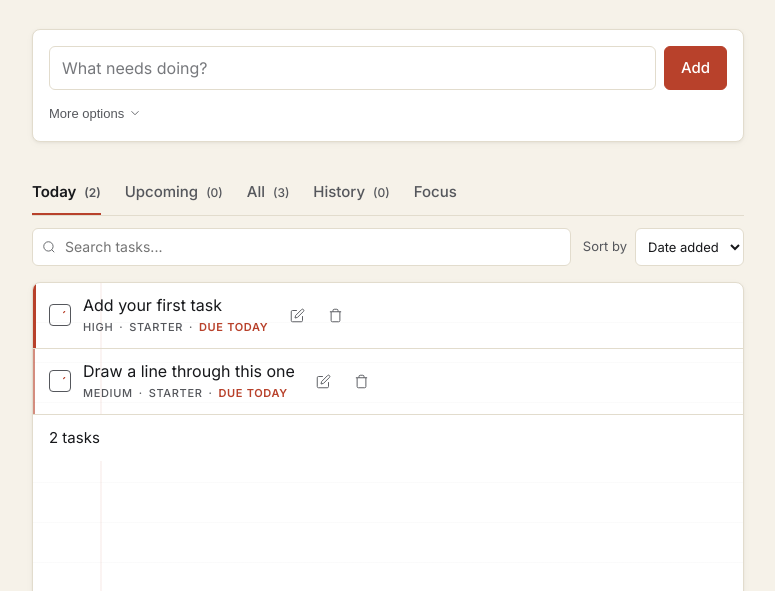
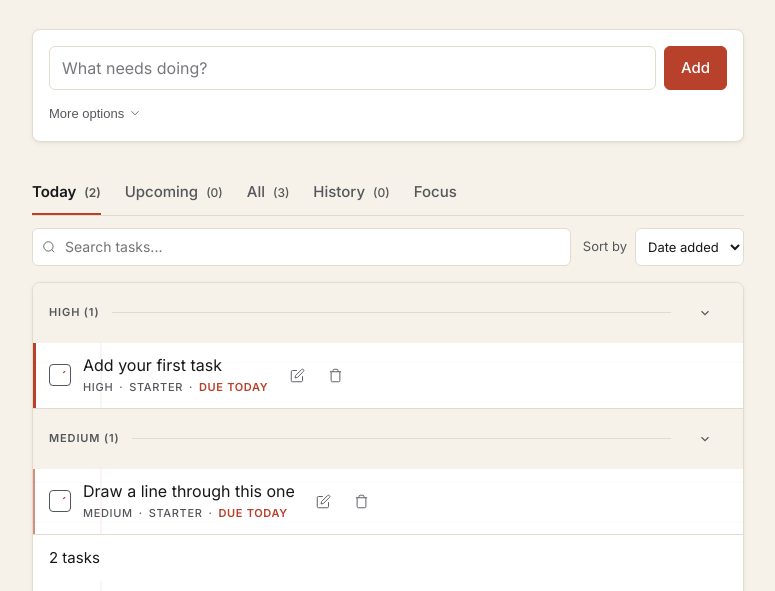
Before and after one commit to dkayush7373/InkLine, a website: page index.html in a window 1280 px wide. Shown: the part 209-800 px from the top of the page, without its empty margins (252-1027 px from the left). Drawn offline with Linux system fonts and the light colour scheme.

Commit message:
feat(sections): priority sections with collapsible headers and reordering

```diff
--- a/app.js
+++ b/app.js
@@ -37,7 +37,8 @@
     searchQuery: '',
     sortBy: 'created', // 'created' | 'due' | 'priority' | 'manual'
     prefs: {
-      theme: 'system' // 'light' | 'dark' | 'system'
+      theme: 'system', // 'light' | 'dark' | 'system'
+      collapsedSections: {}
     },
     quickAddDueDate: null,
     editingTaskId: null,
@@ -255,6 +256,9 @@
         const parsedPrefs = JSON.parse(prefsRaw);
         if (parsedPrefs && ['light', 'dark', 'system'].includes(parsedPrefs.theme)) {
           state.prefs.theme = parsedPrefs.theme;
+        }
+        if (parsedPrefs && typeof parsedPrefs.collapsedSections === 'object' && parsedPrefs.collapsedSections !== null) {
+          state.prefs.collapsedSections = parsedPrefs.collapsedSections;
         }
       }
     } catch (e) {
@@ -875,9 +879,71 @@
     } else {
       if (emptyStateEl) emptyStateEl.style.display = 'none';
 
-      visibleTasks.forEach(task => {
-        const itemEl = createTaskItemElement(task, isManualSort);
-        taskListEl.appendChild(itemEl);
+      // Group active tasks into High, Medium, Low, No priority (Feature 2)
+      const PRIORITY_SECTIONS = [
+        { key: 'high', label: 'HIGH' },
+        { key: 'medium', label: 'MEDIUM' },
+        { key: 'low', label: 'LOW' },
+        { key: 'none', label: 'NO PRIORITY' }
+      ];
+
+      const sections = PRIORITY_SECTIONS.map(p => ({
+        key: p.key,
+        label: p.label,
+        tasks: visibleTasks.filter(t => (t.priority || 'none') === p.key)
+      })).filter(sec => sec.tasks.length > 0); // Hide empty sections
+
+      sections.forEach(sec => {
+        const secLi = document.createElement('li');
+        secLi.className = 'priority-section';
+        secLi.setAttribute('data-priority-section', sec.key);
+
+        const isCollapsed = Boolean(state.prefs.collapsedSections && state.prefs.collapsedSections[sec.key]);
+        if (isCollapsed) {
+          secLi.classList.add('is-collapsed');
+        }
+
+        const headerDiv = document.createElement('div');
+        headerDiv.className = 'priority-section-header';
+
+        const titleH3 = document.createElement('h3');
+        titleH3.className = 'priority-section-title';
+        titleH3.textContent = `${sec.label} (${sec.tasks.length})`;
+        headerDiv.appendChild(titleH3);
+
+        const ruleDiv = document.createElement('div');
+        ruleDiv.className = 'priority-section-rule';
+        ruleDiv.setAttribute('aria-hidden', 'true');
+        headerDiv.appendChild(ruleDiv);
+
+        const collapseBtn = document.createElement('button');
+        collapseBtn.type = 'button';
+        collapseBtn.className = 'section-collapse-btn';
+        collapseBtn.setAttribute('aria-expanded', isCollapsed ? 'false' : 'true');
+        collapseBtn.setAttribute('aria-controls', `section-tasks-${sec.key}`);
+        collapseBtn.setAttribute('aria-label', `${isCollapsed ? 'Expand' : 'Collapse'} ${sec.label} section`);
+        collapseBtn.innerHTML = '<svg viewBox="0 0 24 24" aria-hidden="true"><polyline points="6 9 12 15 18 9"/></svg>';
+        collapseBtn.addEventListener('click', () => {
+          state.prefs.collapsedSections = state.prefs.collapsedSections || {};
+          state.prefs.collapsedSections[sec.key] = !isCollapsed;
+          savePrefsToStorage();
+          render();
+        });
+        headerDiv.appendChild(collapseBtn);
+        secLi.appendChild(headerDiv);
+
+        const secUl = document.createElement('ul');
+        secUl.id = `section-tasks-${sec.key}`;
+        secUl.className = 'task-list section-task-list';
+        secUl.setAttribute('aria-label', `${sec.label} priority tasks`);
+
+        sec.tasks.forEach(task => {
+          const itemEl = createTaskItemElement(task, isManualSort);
+          secUl.appendChild(itemEl);
+        });
+
+        secLi.appendChild(secUl);
+        taskListEl.appendChild(secLi);
       });
     }
 
@@ -1324,17 +1390,25 @@
   }
 
   function moveTaskManual(taskId, direction) {
-    const sorted = [...state.tasks].sort((a, b) => (a.order || 0) - (b.order || 0));
-    const idx = sorted.findIndex(t => t.id === taskId);
+    const task = state.tasks.find(t => t.id === taskId);
+    if (!task) return;
+
+    // Filter tasks in the same priority section
+    const sectionKey = task.priority || 'none';
+    const sectionTasks = state.tasks
+      .filter(t => !t.completedAt && (t.priority || 'none') === sectionKey)
+      .sort((a, b) => (a.order || 0) - (b.order || 0));
+
+    const idx = sectionTasks.findIndex(t => t.id === taskId);
     if (idx === -1) return;
 
     const targetIdx = idx + direction;
-    if (targetIdx < 0 || targetIdx >= sorted.length) return;
-
-    // Swap order values
-    const tempOrder = sorted[idx].order;
-    sorted[idx].order = sorted[targetIdx].order;
-    sorted[targetIdx].order = tempOrder;
+    if (targetIdx < 0 || targetIdx >= sectionTasks.length) return;
+
+    // Swap order values between current task and adjacent task in section
+    const tempOrder = sectionTasks[idx].order;
+    sectionTasks[idx].order = sectionTasks[targetIdx].order;
+    sectionTasks[targetIdx].order = tempOrder;
 
     saveToStorage();
     announcePolite(direction < 0 ? 'Moved up' : 'Moved down');
@@ -1342,16 +1416,30 @@
   }
 
   function reorderTasksManual(sourceId, targetId) {
-    const sorted = [...state.tasks].sort((a, b) => (a.order || 0) - (b.order || 0));
-    const fromIndex = sorted.findIndex(t => t.id === sourceId);
-    const toIndex = sorted.findIndex(t => t.id === targetId);
+    const sourceTask = state.tasks.find(t => t.id === sourceId);
+    const targetTask = state.tasks.find(t => t.id === targetId);
+    if (!sourceTask || !targetTask) return;
+
+    // Drag reorder works only inside the same section
+    const sourceKey = sourceTask.priority || 'none';
+    const targetKey = targetTask.priority || 'none';
+    if (sourceKey !== targetKey) {
+      return;
+    }
+
+    const sectionTasks = state.tasks
+      .filter(t => !t.completedAt && (t.priority || 'none') === sourceKey)
+      .sort((a, b) => (a.order || 0) - (b.order || 0));
+
+    const fromIndex = sectionTasks.findIndex(t => t.id === sourceId);
+    const toIndex = sectionTasks.findIndex(t => t.id === targetId);
     if (fromIndex === -1 || toIndex === -1) return;
 
-    const [moved] = sorted.splice(fromIndex, 1);
-    sorted.splice(toIndex, 0, moved);
-
-    // Reassign continuous orders
-    sorted.forEach((t, i) => {
+    const [moved] = sectionTasks.splice(fromIndex, 1);
+    sectionTasks.splice(toIndex, 0, moved);
+
+    // Reassign continuous orders within this section
+    sectionTasks.forEach((t, i) => {
       t.order = i;
     });
 
--- a/style.css
+++ b/style.css
@@ -973,6 +973,80 @@ body {
   width: 100%;
 }
 
+/* Priority Sections (Feature 2) */
+.priority-section {
+  list-style: none;
+  border-bottom: 1px solid var(--border);
+}
+
+.priority-section:last-child {
+  border-bottom: none;
+}
+
+.priority-section-header {
+  display: flex;
+  align-items: center;
+  gap: var(--space-3);
+  padding: var(--space-2) var(--space-4);
+  background-color: var(--bg-paper);
+}
+
+.priority-section-title {
+  font-family: var(--font-sans);
+  font-size: var(--font-size-meta);
+  font-weight: 600;
+  text-transform: uppercase;
+  letter-spacing: 0.08em;
+  color: var(--text-secondary);
+  white-space: nowrap;
+  display: flex;
+  align-items: center;
+  gap: 4px;
+}
+
+.priority-section-rule {
+  flex: 1;
+  height: 1px;
+  background-color: var(--border);
+}
+
+.section-collapse-btn {
+  background: none;
+  border: none;
+  color: var(--text-secondary);
+  cursor: pointer;
+  width: 44px;
+  height: 44px;
+  min-width: 44px;
+  min-height: 44px;
+  display: inline-flex;
+  align-items: center;
+  justify-content: center;
+  border-radius: var(--radius-sm);
+  transition: color var(--transition-fast), transform var(--transition-fast);
+}
+
+.section-collapse-btn:hover {
+  color: var(--ink);
+}
+
+.section-collapse-btn svg {
+  width: 14px;
+  height: 14px;
+  stroke: currentColor;
+  stroke-width: 2;
+  fill: none;
+  transition: transform var(--transition-fast);
+}
+
+.priority-section.is-collapsed .section-collapse-btn svg {
+  transform: rotate(-90deg);
+}
+
+.priority-section.is-collapsed .section-task-list {
+  display: none;
+}
+
 .history-summary {
   padding: var(--space-3) var(--space-4);
   font-size: 13px;
```
Also changed, not shown: test/inkline.test.mjs (+27 -0 lines).
